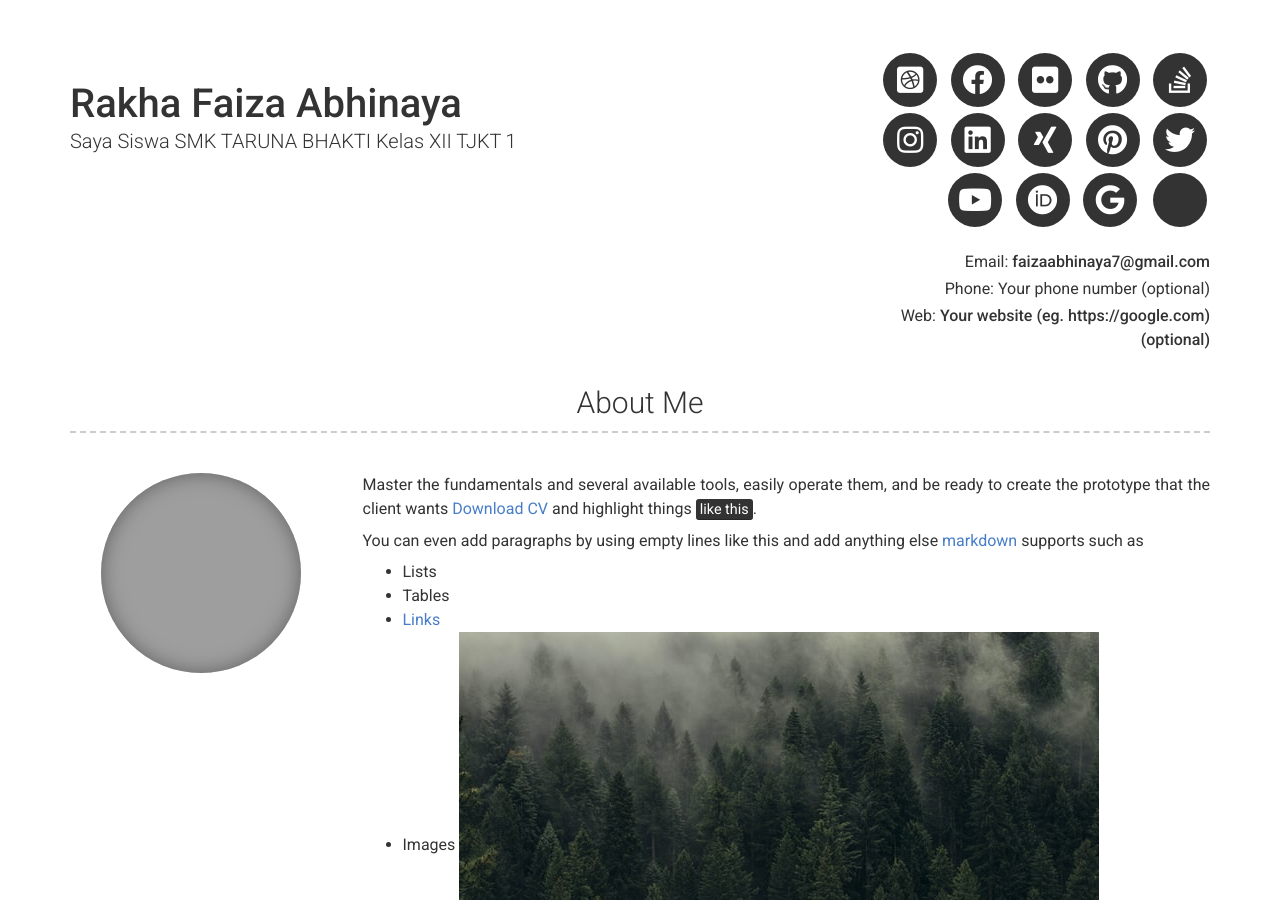
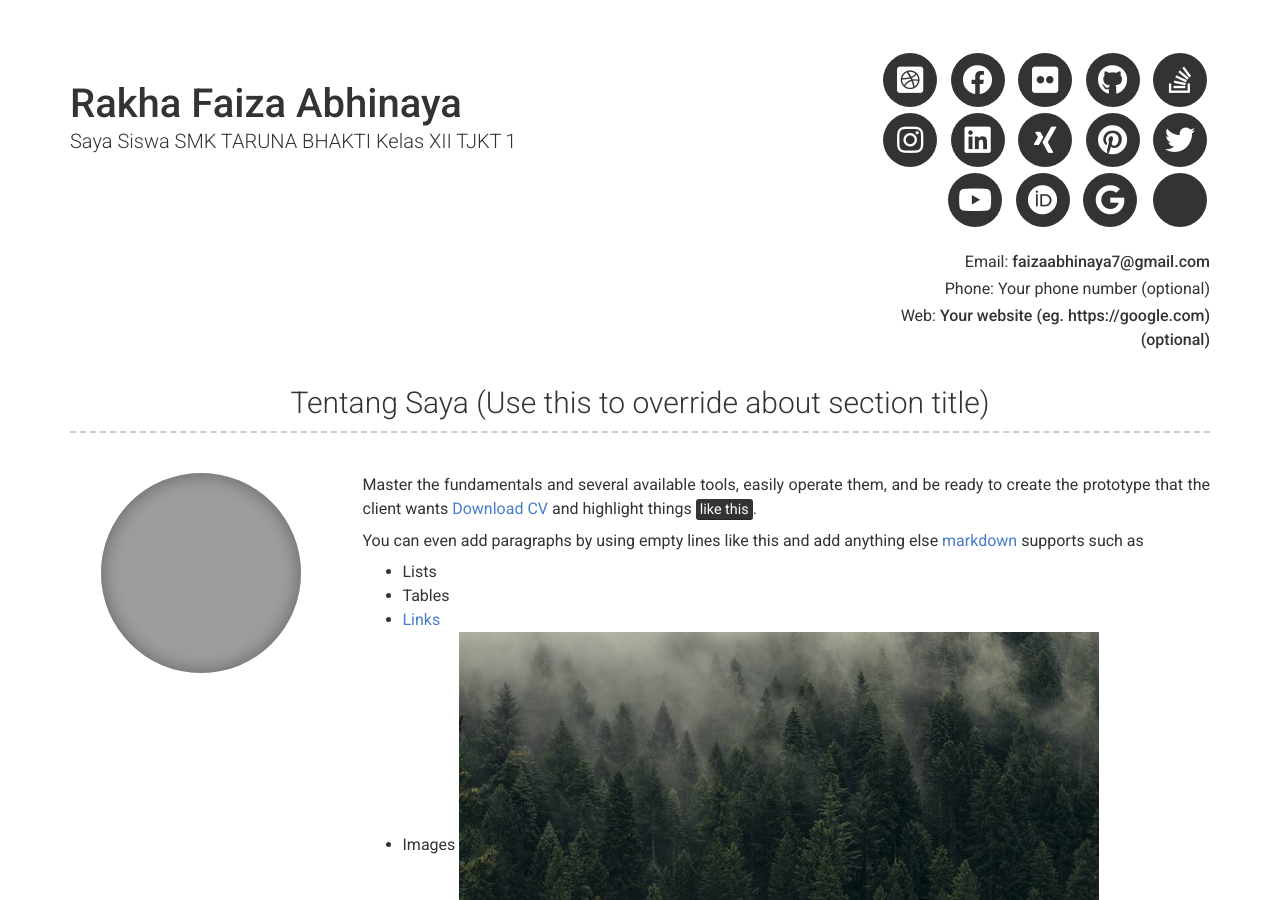
Before and after one commit to justfazrakh/websitecv, a Jekyll site: the page built from index.md, in a window 1280 px wide and 900 px high. Built offline with Jekyll 4.4.1, drawn with Linux system fonts in a browser that asks for light colours; nearby versions of some CDN libraries; grey boxes are pictures that could not be loaded.

Commit message:
Update _config.yml

```diff
--- a/_config.yml
+++ b/_config.yml
@@ -49,7 +49,7 @@ additional_links:
 # google_analytics: "UA-00000000-0"
 
 # About Section
-# about_title: About Me (Use this to override about section title)
+about_title: Tentang Saya (Use this to override about section title)
 about_profile_image: https://github.com/user-attachments/assets/dda38be0-77e8-4a4a-9f2c-68c7991ecf32
 about_content: | # this will include new lines to allow paragraphs
  Master the fundamentals and several available tools, easily operate them, and be ready to create the prototype that the client wants [Download CV](https://dav-port-alpha.vercel.app/files/Resume-Template.pdf) and highlight things <mark>like this</mark>.
```
